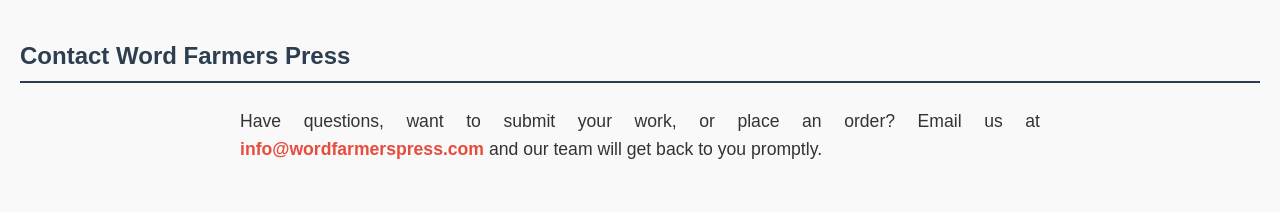
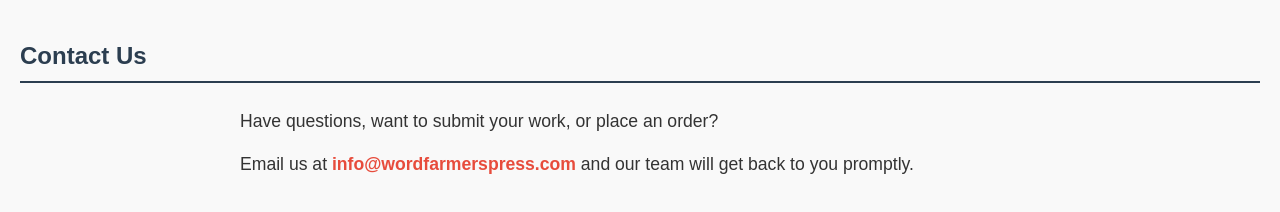
Before and after one commit to bmsmhh/bmsmhh.github.io, a plain HTML site: page index.html in a window 1280 px wide. Shown: the part 556-768 px from the top of the page. Drawn offline with Linux system fonts and the light colour scheme.

Commit message:
Update index.html

```diff
--- a/index.html
+++ b/index.html
@@ -13,8 +13,9 @@
     <p>Whether you are an experienced writer or a first-time publisher, Word Farmers Press is here to help your work shine.</p>
     <h2>Join us, and let’s create something remarkable together.</h2>
 
-    <h3>Contact Word Farmers Press</h3>
-    <p>Have questions, want to submit your work, or place an order? Email us at
+    <h3>Contact Us</h3>
+    <p>Have questions, want to submit your work, or place an order?</p>
+    <p>Email us at
         <a href="mailto:info@wordfarmerspress.com">info@wordfarmerspress.com</a> and our team will get back to you promptly.
     </p>
 </body>
```
